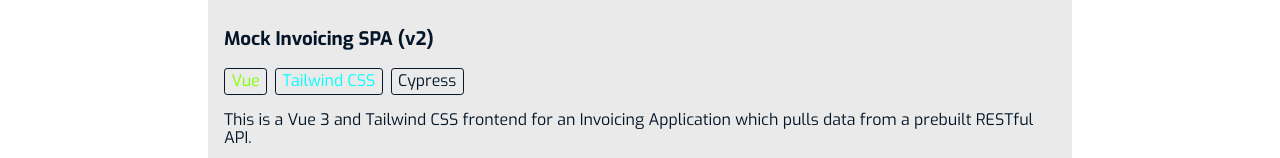
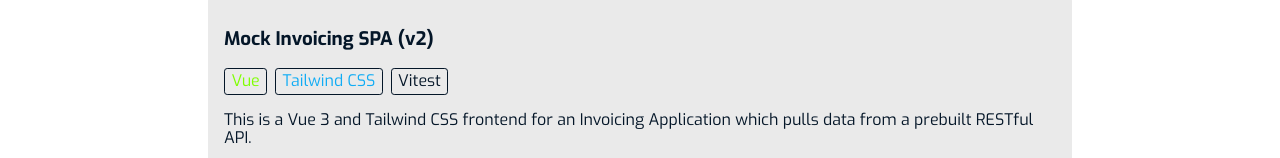
Before and after one commit to PNaing107/Personal-Website-23, a Vue app: page / in a window 1280 px wide. Both pictures are taken after a click on the button "Projects". Shown: the part 395-553 px from the top of the page. Built offline with nearby package versions, Linux system fonts and the light colour scheme.

Commit message:
minor tweaks

```diff
--- a/src/components/UI/TagList.vue
+++ b/src/components/UI/TagList.vue
@@ -42,6 +42,6 @@
 }
 
 .text-light-blue {
-    color: aqua;
+    color: #0facf5;
 }
 </style>
--- a/src/components/pages/PersonalProjects.vue
+++ b/src/components/pages/PersonalProjects.vue
@@ -49,7 +49,7 @@
                             class: 'text-light-blue'
                         },
                         {
-                            name: 'Cypress',
+                            name: 'Vitest',
                             class: ''
                         }
                     ],
@@ -76,6 +76,9 @@
                             name: 'MySQL',
                             class: 'text-orange'
                         },
+                        {
+                            name: 'PHPUnit'
+                        }
                     ],
                     description: 'A Restful API built with PHP (Slim Framework) and MySQL to track restaurant orders.',
                     objective: 'To demonstrate an understanding of the SOLID principles of OOP while working with a minimalist backend PHP framework.',
```
